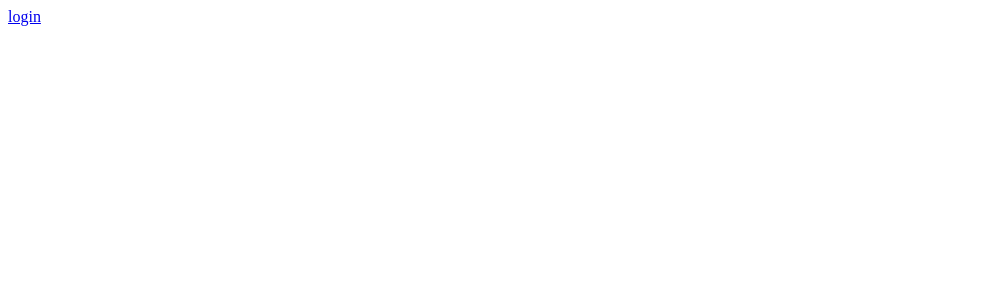
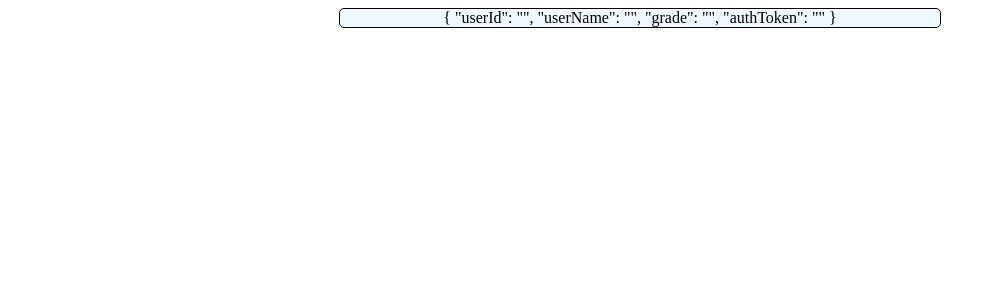
Before and after one commit to KimJaeGeun/vite-study, a Vue app: page /info in a window 1280 px wide. Before the commit this address had no page. Shown: the top 300 px of the page, without its empty margins (0-996 px from the left). Built offline with nearby package versions, Linux system fonts and the light colour scheme.

Commit message:
인터셉터 추가

```diff
--- a/src/App.vue
+++ b/src/App.vue
@@ -1,18 +1,10 @@
 <template>
-<div>
-    <nav>
-        <RouterLink to="/">
-            login
-        </RouterLink>
-    </nav>
-</div>
 <RouterView />
 <msgModal v-if="useMsgModalStore.isOn" />
-
 </template>
 
 <script setup lang="ts">
-import { RouterLink, RouterView } from 'vue-router';
+import { RouterView } from 'vue-router';
 
 import msgModal from '@/components/common/modal/msgModal.vue'
 
--- /dev/null
+++ b/src/plugin/intercepter.ts
@@ -0,0 +1,47 @@
+import type { AxiosInstance, AxiosRequestConfig, AxiosResponse, AxiosError } from 'axios';
+// import msgModalStore from '@/stores/msgModalStore';
+// import loadingModalStore from '@/stores/loadingModalStore';
+
+// const useMsgModalStore = msgModalStore();
+// const useLoadingModalStore = loadingModalStore();
+
+function intercepter (api: AxiosInstance) {
+    // [요청] 인터셉터
+    api.interceptors.request.use(
+        (request: AxiosRequestConfig) => {
+            // useLoadingModalStore.setLoading(true);
+            return request;
+        },
+        (error: AxiosError) => {
+            // useLoadingModalStore.setLoading(false);
+            return Promise.reject(error);
+        },
+    );
+
+    // [응답] 인터셉터
+    api.interceptors.response.use(
+        (response: AxiosResponse) => {
+            const { success, message, code } = response?.data || {};
+
+            // 응답 성공여부가 실패일 경우
+            if (success === 'false') {
+                // useMsgModalStore.setMessage(true, message);
+            }
+
+            // 응답 코드 유효성 검사
+            if (code === '700') {
+                // useMsgModalStore.setMessage(true, message);
+            }
+
+            // useLoadingModalStore.setLoading(false);
+            return response;
+        },
+        (error: AxiosError) => {
+            console.log('error');
+            // useLoadingModalStore.setLoading(false);
+            return Promise.reject(error);
+        },
+    );
+}
+
+export default intercepter;
--- a/src/plugin/request.ts
+++ b/src/plugin/request.ts
@@ -1,4 +1,5 @@
 import axios from 'axios';
+import intercepter from '@/plugin/intercepter'
 
 /**
  * @description axios 환경설정
@@ -10,4 +11,6 @@ const request = axios.create({
     },
 });
 
+intercepter(request);
+
 export default request;
--- a/src/router/index.ts
+++ b/src/router/index.ts
@@ -1,26 +1,37 @@
 import { createRouter, createWebHistory } from 'vue-router'
+import validLoginState from '@/global/validLogin';
+
+import ListView from '@/views/ListView.vue';
 import LoginView from '@/views/LoginView.vue';
+import InfoView from '@/views/InfoView.vue';
+
 
 const router = createRouter({
   history: createWebHistory(import.meta.env.BASE_URL),
   routes: [
     {
       path: '/',
+      name: 'list',
+      component: ListView
+    },
+    {
+      path: '/login',
       name: 'login',
       component: LoginView
+    },
+    {
+      path: '/info',
+      name: 'info',
+      component: InfoView
     },
   ]
 });
 
-// router.beforeEach(beforeEach);
-// router.beforeEach(function (to, from, next) {
-//   // to: 이동할 url에 해당하는 라우팅 객체
-//   if (to.matched.some(function(routeInfo) {
-//     return routeInfo.meta.authRequired;
-//   })) {
-//   } else {
-//     next(); // 페이지 전환
-//   };
-// });
+router.beforeEach((to, from) => {
+  // 라우터 변경 시 로그인 여부 확인하여 로그인상태 재설정
+  if (to.name !== from.name) {
+      validLoginState();
+  }
+});
 
 export default router
--- a/src/stores/msgModalStore.ts
+++ b/src/stores/msgModalStore.ts
@@ -1,9 +1,4 @@
 import { defineStore } from 'pinia';
-
-type msgModalState = {
-    isOn: boolean,
-    msg: string,
-};
 
 const msgModalStore = defineStore({
     id: 'msgModalStore',
--- /dev/null
+++ b/src/views/InfoView.vue
@@ -0,0 +1,33 @@
+<template>
+    <div class="info_box">
+        {{ userInfo }}
+    </div>
+</template>
+
+<script setup lang="ts">
+import { storeToRefs } from 'pinia';
+import loginStore from '@/stores/loginStore';
+
+
+const useLoginStore = loginStore();
+
+// action은 반응성 객체가 아니기에 구조 분해 할당할 수 없다.
+const { userInfo } = storeToRefs(useLoginStore);
+
+</script>
+
+<style scoped>
+.info_box{
+    margin: auto;
+    width: 600px;
+    height: 100%;
+    border: 1px solid;
+    border-radius: 5px;
+    background-color: aliceblue;
+    text-align: center;
+    display: flex;
+    flex-direction: column;
+    justify-content: center;
+    align-items: center;
+}
+</style>
--- /dev/null
+++ b/src/views/ListView.vue
@@ -0,0 +1,35 @@
+<template>
+    <div class="list">
+        <li>
+            <RouterLink to="/">
+                List
+            </RouterLink>
+        </li>
+        <li>
+            <RouterLink to="/login">
+                login
+            </RouterLink>
+        </li>
+        <li>
+            <RouterLink to="/info">
+                Info
+            </RouterLink>
+        </li>
+
+    </div>
+</template>
+
+<script setup lang="ts">
+import { RouterLink } from 'vue-router';
+
+
+</script>
+
+<style scoped>
+.list{
+}
+
+:deep(li) {
+
+}
+</style>
--- a/src/views/LoginView.vue
+++ b/src/views/LoginView.vue
@@ -65,6 +65,7 @@ function login () {
         useLoginStore.sampleLogin();
         useMsgModalStore.setMessage(true, 'login 성공');
     } else {
+        useLoginStore.login({id: 'qwer', password: 'qwer'});
         useMsgModalStore.setMessage(true, 'login 실패');
     }
 }
```
Also changed, not shown: src/main.ts (+4 -3 lines).
